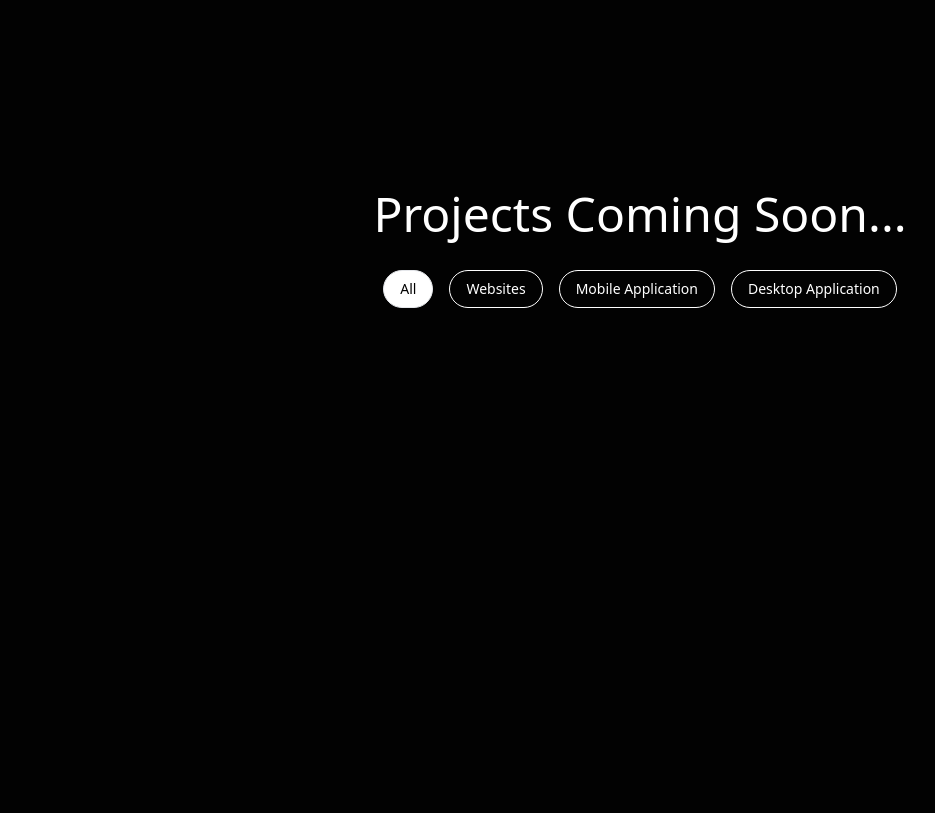
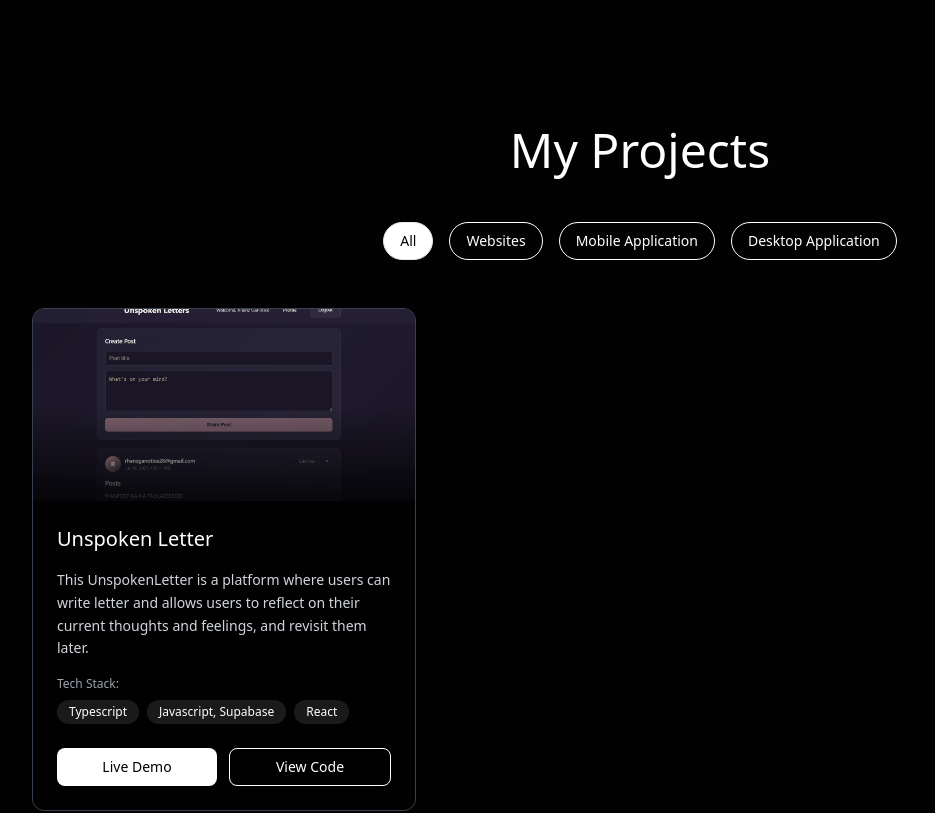
Before and after one commit to StDevRhenz/portfolio, a React (Create React App) app: page / in a window 1280 px wide. Shown: the part 2460-3273 px from the top of the page, without its empty margins (0-935 px from the left). Built offline with nearby package versions, Linux system fonts and the light colour scheme.

Commit message:
Update: Added 1 Project

```diff
--- a/src/components/CardProject.jsx
+++ b/src/components/CardProject.jsx
@@ -16,7 +16,7 @@ function Card({ project }) {
                 </h3>
 
                 <p className="text-sm text-gray-300 leading-relaxed">
-                    Brief description of {project.title}.
+                    {project.description}
                 </p>
 
                 <div className="space-y-2">
@@ -32,13 +32,17 @@ function Card({ project }) {
 
                 <div className="flex gap-3 pt-2">
                     <a
-                        href="#"
+                        href={project.liveUrl}
+                        target="_blank"
+                        rel="noopener noreferrer"
                         className="flex-1 inline-flex items-center justify-center px-4 py-2 bg-white text-black text-sm font-light rounded-lg hover:bg-gray-200 transition-colors duration-300"
                     >
                         Live Demo
                     </a>
                     <a
-                        href="#"
+                        href={project.codeUrl}
+                        target="_blank"
+                        rel="noopener noreferrer"
                         className="flex-1 inline-flex items-center justify-center px-4 py-2 border border-white text-white text-sm font-light rounded-lg hover:bg-white hover:text-black transition-colors duration-300"
                     >
                         View Code
--- a/src/data/projectsData.jsx
+++ b/src/data/projectsData.jsx
@@ -1,16 +1,17 @@
 
+import UnspokenLetter from '../assets/projects/pic1.png';
 
 export const projectsData = [
-//   {
-//     id: 1,
-//     title: 'Project Title 1',
-//     category: 'Web App',
-//     image: 'https://flowbite.s3.amazonaws.com/docs/gallery/masonry/image.jpg',
-//     tech: ['⚛️ React', '🎨 CSS'],
-//     description: 'Brief description of Project Title 1.',
-//     liveUrl: '#',
-//     codeUrl: '#'
-//   },
+  {
+    id: 1,
+    title: 'Unspoken Letter',
+    category: 'Websites',
+    image: UnspokenLetter,
+    tech: ['Typescript', 'Javascript, Supabase', 'React'],
+    description: 'This UnspokenLetter is a platform where users can write letter and allows users to reflect on their current thoughts and feelings, and revisit them later.',
+    liveUrl: 'https://unspokenletter.vercel.app',
+    codeUrl: 'https://github.com/StDevRhenz/unspokenletter'
+  },
 //   {
 //     id: 2,
 //     title: 'Project Title 2',
--- a/src/pages/projects.jsx
+++ b/src/pages/projects.jsx
@@ -16,40 +16,12 @@ const Projects = () => {
 
 
   return (
-    // <div className="min-h-screen py-16 px-8">
-    //   <div className="max-w-7xl mx-auto text-white space-y-12">
-    //     <h1 className="text-4xl lg:text-5xl font-light leading-tight text-center">
-    //       My <span className="font-medium">Projects</span>
-    //     </h1>
-
-    //     {/* Tabs */}
-    //     <div className="flex justify-center gap-4">
-    //       {projectCategories.map(tab => (
-    //         <button
-    //           key={tab}
-    //           onClick={() => setActiveTab(tab)}
-    //           className={`px-4 py-2 text-sm rounded-full border ${
-    //             activeTab === tab
-    //               ? 'bg-white text-black'
-    //               : 'text-white border-white hover:bg-white hover:text-black'
-    //           } transition`}
-    //         >
-    //           {tab}
-    //         </button>
-    //       ))}
-    //     </div>
-
-    //     <div className="grid grid-cols-1 lg:grid-cols-3 gap-8">
-    //       {filteredProjects.map(project => (
-    //         <CardProject key={project.id} project={project} />
-    //       ))}
-    //     </div>
-    //   </div>
-    // </div>
-    <div className="min-h-screen py-16 px-8 " style={{backgroundColor: 'rgba(0, 0, 0, 0.9)'}}>
-        <div className='text-white min-h-screen py-16 px-8'>
-            <h2 className="text-4xl lg:text-5xl font-light leading-tight text-center ">Projects Coming Soon...</h2>
-            <div className="flex justify-center gap-4 mt-8 mb-12">
+    <div className="min-h-screen py-16 px-8" style={{backgroundColor: 'rgba(0, 0, 0, 0.9)'}}>
+      <div className="max-w-7xl mx-auto text-white space-y-12">
+        <h1 className="text-4xl lg:text-5xl font-light leading-tight text-center">
+          My <span className="font-medium">Projects</span>
+        </h1>
+         <div className="flex justify-center gap-4">
            {projectCategories.map(tab => (
             <button
               key={tab}
@@ -64,8 +36,19 @@ const Projects = () => {
             </button>
           ))}
         </div>
+
+         <div className="grid grid-cols-1 lg:grid-cols-3 gap-8">
+           {filteredProjects.map(project => (
+            <CardProject key={project.id} project={project} />
+          ))}
         </div>
       </div>
+    </div>
+    // <div className="min-h-screen py-16 px-8 " style={{backgroundColor: 'rgba(0, 0, 0, 0.9)'}}>
+    //     <div className='text-white min-h-screen py-16 px-8'>
+    //         <h2 className="text-4xl lg:text-5xl font-light leading-tight text-center ">Projects Coming Soon...</h2>
+    //     </div>
+    // </div>
 
 
   );
```
Also changed, not shown: src/assets/projects/pic1.png (added). Lines whose indentation alone changed are shown as unchanged.
